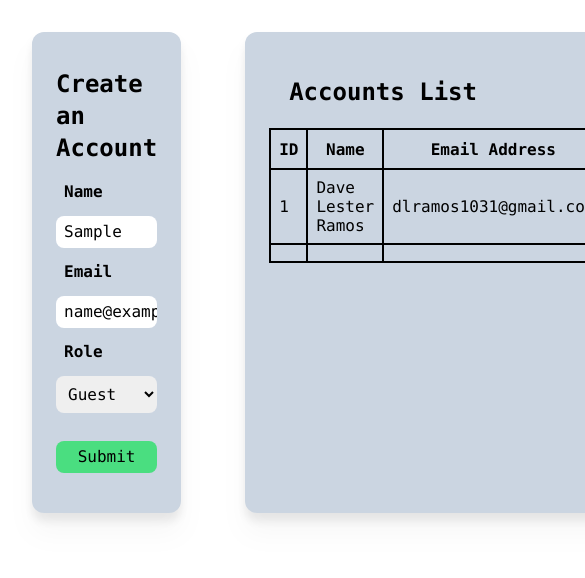
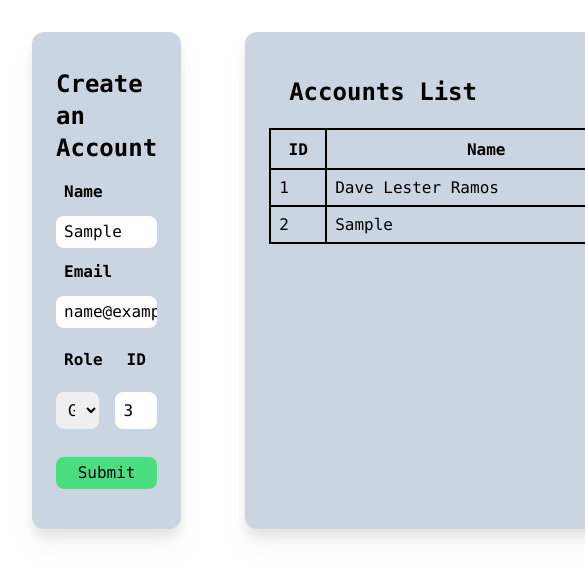
Before and after one commit to dlramos1031/web-systems-technologies, a website: page src/index.html in a window 390 px wide. Both pictures are taken after typing "Sample", "name@example.com" into the empty fields and a click on the input "Submit". Shown: the top 578 px of the page, 585 px wide, since content can reach past the window. Drawn offline with Linux system fonts and the light colour scheme.

Commit message:
Made the program responsive

```diff
--- a/src/index.html
+++ b/src/index.html
@@ -10,20 +10,26 @@
         <div class="bg-slate-300 w-80 max-h-fit m-8 p-6 leading-8 rounded-xl drop-shadow-xl">
             <h1 class="text-2xl font-bold my-3">Create an Account</h1>
             <form name="accform" id="accform" action="" onsubmit="">
-                <label class="m-2 font-bold" for="username">Name</label><br>
+                <label class="w-full m-2 font-bold" for="username">Name</label><br>
                 <input class="w-full my-2 pl-2 rounded-lg" type="text" id="username" name="username"><br>
                 <label class="m-2 font-bold" for="emailaddr">Email</label><br>
                 <input class="w-full my-2 pl-2 rounded-lg" type="email" id="emailaddr" name="emailaddr"><br>
-                <label class="m-2 font-bold" for="role">Role</label><br>
-                <select class="w-full my-2 p-2 rounded-lg" name="role" id="role">
-                    <option value="Guest">Guest</option>
-                    <option value="User">User</option>
-                    <option value="Admin">Admin</option>
-                </select><br>
-                <input class="w-full mt-5 bg-green-400 hover:bg-green-600 rounded-lg hover:cursor-pointer" id="submit" type="button" value="Submit">
+                <div class="flex flex-row">
+                    <label class="m-2 basis-1/2 font-bold" for="role">Role</label>
+                    <label class="m-2 ml-4 basis-1/2 font-bold">ID</label>
+                </div>
+                <div class="flex space-x-4">
+                    <select class="my-2 w-1/2 p-2 rounded-lg" name="role" id="role">
+                        <option value="Guest">Guest</option>
+                        <option value="User">User</option>
+                        <option value="Admin">Admin</option>
+                    </select>
+                    <input class="my-2 w-1/2 pl-2 rounded-lg" type="text" id="ID" value="Hello" readonly>
+                </div>
+                <input class="w-full mt-5 bg-green-400 hover:bg-green-600 rounded-lg hover:cursor-pointer" id="submit" type="submit" value="Submit">
             </form>
         </div>
-        <div class="bg-slate-300 w-max min-h-max m-8 p-6 leading-8 rounded-xl drop-shadow-xl">
+        <div class="bg-slate-300 w-max flex-none min-h-max m-8 p-6 leading-8 rounded-xl drop-shadow-xl">
             <h1 class="text-2xl font-bold m-5">Accounts List</h1>
             <table class="table-auto border-collapse border-2 border-solid border-black overflow-hidden" id="accounts">
                 <tr class="h-10">
--- a/src/script.js
+++ b/src/script.js
@@ -1,33 +1,52 @@
-const tbl = document.getElementById('accounts');
-const btn = document.getElementById('submit');
-let IDinc = 0;
+const tbl = document.getElementById('accounts');    // The table
+const btn = document.getElementById('submit');      // The Submit button
+let IDinc = 1;  // Incrementor for the ID
 
-btn.addEventListener('click', function() {
-    let name = document.forms['accform']['username'].value;
-    let email = document.forms['accform']['emailaddr'].value;
-    let role = document.forms['accform']['role'].value;
+// Shows the ID number on the form
+function showID() {
+    document.getElementById('ID').value = IDinc+1;
+}   showID();
 
+btn.addEventListener('click', function(event) {
     // Checking if fields are empty
-    if (name == "" || email == "") {
+    if (document.getElementById('username').value == "" ||
+        document.getElementById('emailaddr').value == "") {
         alert("Please enter both your Name and Email Address.");
-        return false;
+    } else {
+        appendValues();
     }
+
+    // Prevents the site to reload when submitting (NECESSARY)
+    // Before this, I didn't know what to do because everytime
+    // I submit, the site reloads and the table clears. This
+    // is also the same reason why I put 'click' instead of
+    // 'submit' in the addEventListener() argument.
+    event.preventDefault();
+    showID();
+});
+
+function appendValues() {
 
     // Creating the new row
     let newRow = tbl.insertRow(-1);
     newRow.setAttribute('id', ++IDinc);
 
+    // Putting the values in an array for the loop
+    let values = [
+        IDinc,
+        document.getElementById('username').value,
+        document.getElementById('emailaddr').value,
+        document.getElementById('role').value
+    ];
+
     // Creating the new cells in the new row
-    for (let i = 0; i < 5; i++) {
+    for (let i = 0; i < 4; i++) {
         let newCell = newRow.insertCell(-1);
         newCell.setAttribute('class', 'p-2 border-collapse border-2 border-solid border-black overflow-hidden');
-    }
-
-    appendValues(-1, [IDinc, name, email, role]);
-});
-
-function appendValues(index, values) {
-    for (let i = 0; i < 4; i++) {
-        tbl.rows[index].cells.item(i).innerHTML = values[i];
+        newCell.innerHTML = values[i];
     }
 }
+
+function editValues(id) {
+
+}
```
Also changed, not shown: src/output.css.
